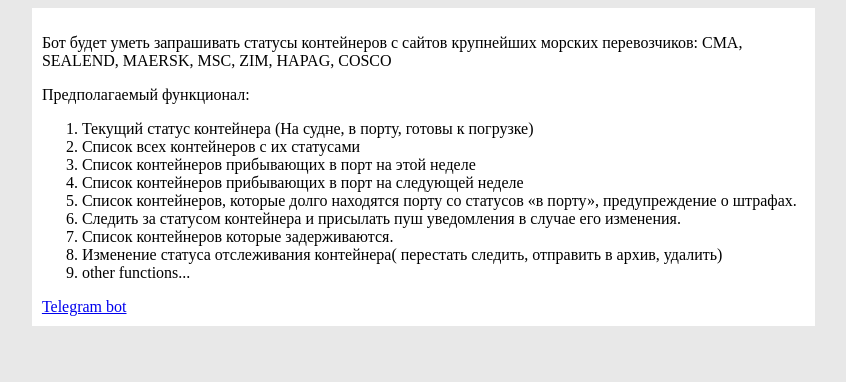
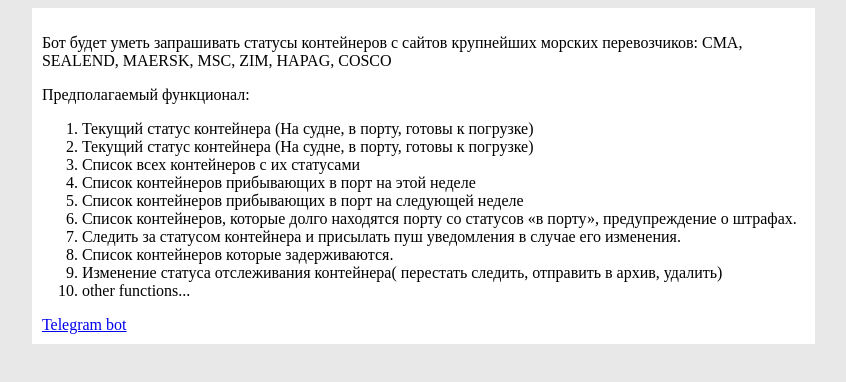
Before and after one commit to TroianSergii/troiansergii.github.io, a plain HTML site: page index.html in a window 1280 px wide. Shown: the whole page, without its empty margins (71-917 px from the left). Drawn offline with Linux system fonts and the light colour scheme.

Commit message:
Update index.html
test

```diff
--- a/index.html
+++ b/index.html
@@ -22,6 +22,7 @@ CMA, SEALEND, MAERSK, MSC, ZIM, HAPAG, COSCO
                 <p>Предполагаемый функционал:</p>
                 <ol>
                     <li>Текущий статус контейнера (На судне, в порту, готовы к погрузке)</li>
+                    <li>Текущий статус контейнера (На судне, в порту, готовы к погрузке)</li>
                     <li>Список всех контейнеров с их статусами</li>
                     <li>Список контейнеров прибывающих в порт на этой неделе</li>
                     <li>Список контейнеров прибывающих в порт на  следующей неделе</li>
```
